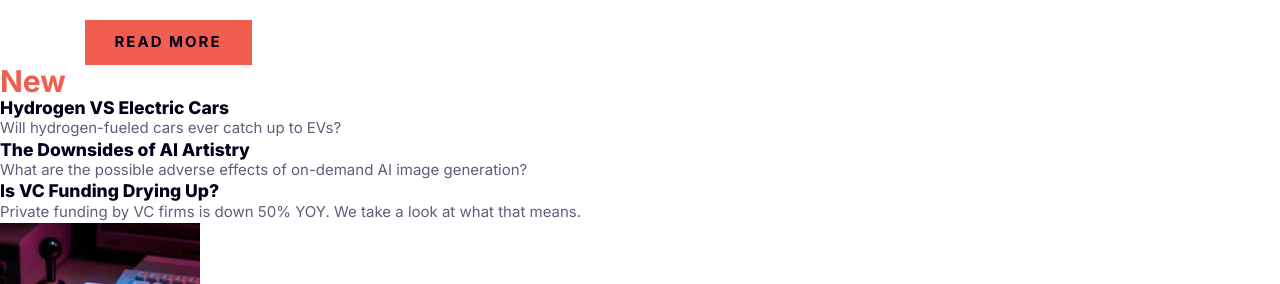
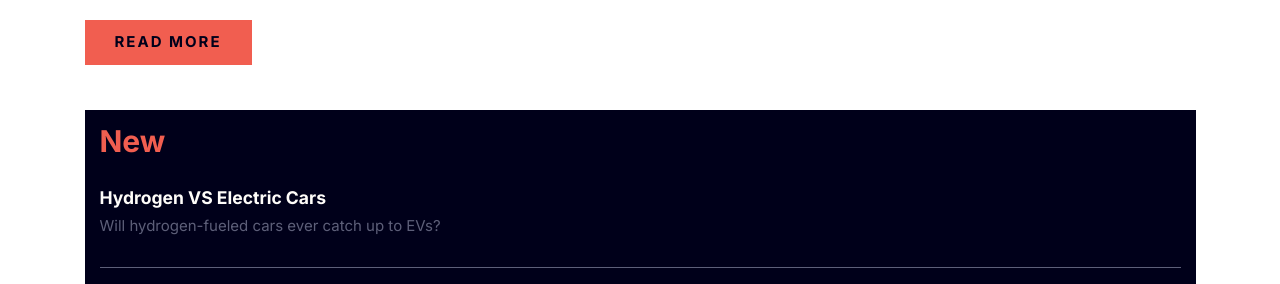
Before and after one commit to Tejiri-A/news-homepage-main, a website built with Vite: page index.html in a window 1280 px wide. Shown: the part 668-952 px from the top of the page. Built offline with nearby package versions, Linux system fonts and the light colour scheme.

Commit message:
style: rename news section to latest section and add corresponding styles

```diff
--- a/index.html
+++ b/index.html
@@ -64,28 +64,31 @@
     </header>
 
     <main class="main">
-      <section class="news-section">
+      <section class="latest-section">
         <h2 class="heading-2">New</h2>
-        <div class="news-section__item">
+        <div class="latest-section__items">
+          <div class="latest-section__item">
             <h3 class="heading-3">Hydrogen VS Electric Cars</h3>
             <p class="paragraph-1">
               Will hydrogen-fueled cars ever catch up to EVs?
             </p>
           </div>
-        <div class="news-section__item">
+          <div class="latest-section__item">
             <h3 class="heading-3">The Downsides of AI Artistry</h3>
             <p class="paragraph-1">
               What are the possible adverse effects of on-demand AI image
               generation?
             </p>
           </div>
-        <div class="news-section__item">
+          <div class="latest-section__item">
             <h3 class="heading-3">Is VC Funding Drying Up?</h3>
             <p class="paragraph-1">
               Private funding by VC firms is down 50% YOY. We take a look at what
               that means.
             </p>
           </div>
+        </div>
+
       </section>
 
       <section class="highlighted-stories">
--- a/src/sass/layout/_latest.scss
+++ b/src/sass/layout/_latest.scss
@@ -0,0 +1,18 @@
+.latest-section {
+  background-color: $color-neutral-very-dark-blue;
+  padding: $spacing-md;
+
+  &__item{
+    padding: $spacing-xl 0;
+  }
+
+  &__item:not(:last-of-type) {
+    border-bottom: 1px solid $color-neutral-dark-grayish-blue;
+  }
+
+  .heading-3 {
+    color: $color-neutral-off-white;
+    font-weight: $font-bold;
+    margin-bottom: $spacing-xs;
+  }
+}
--- a/src/sass/layout/_sections.scss
+++ b/src/sass/layout/_sections.scss
@@ -0,0 +1,4 @@
+.main{
+    width: min(90vw, 1111px);
+    margin: $spacing-xxl auto;
+}
```
Lines whose indentation alone changed are shown as unchanged.
